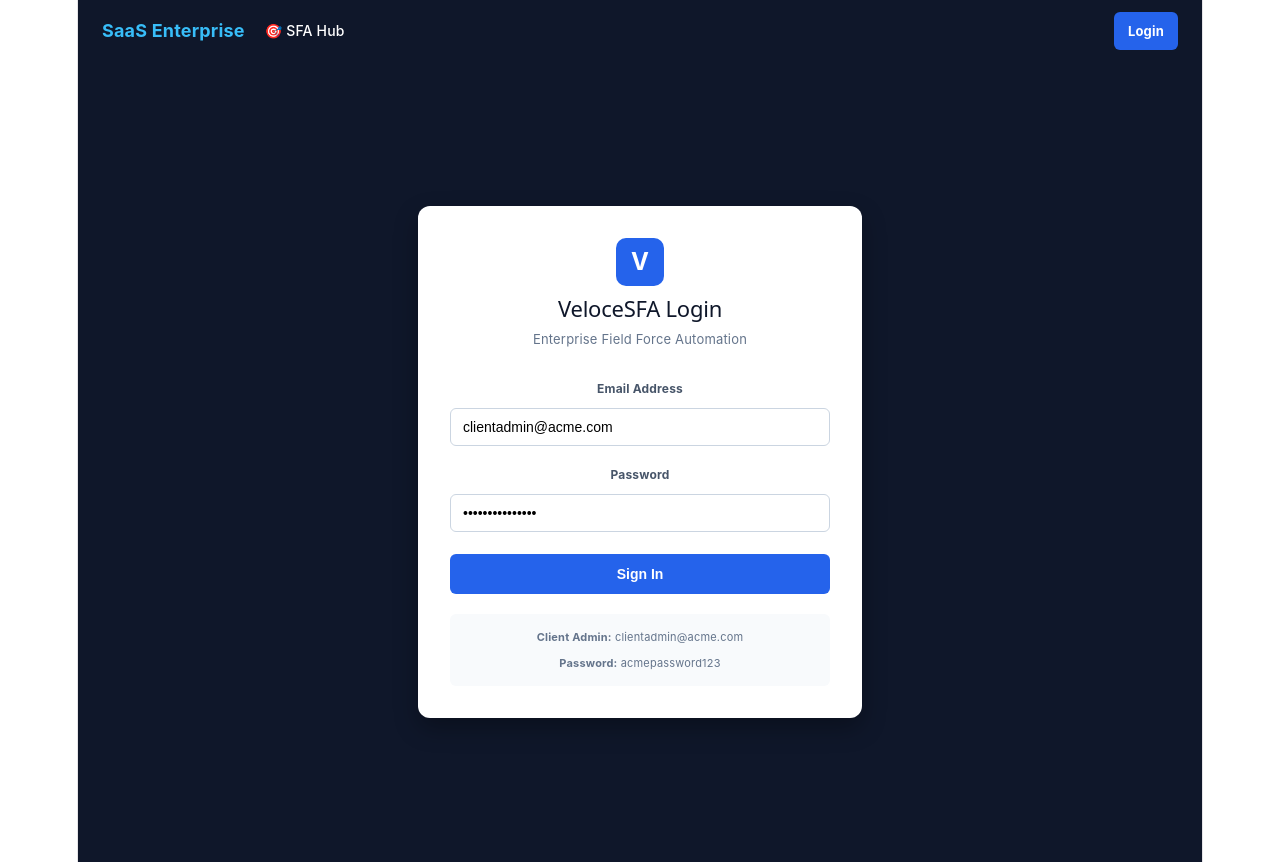
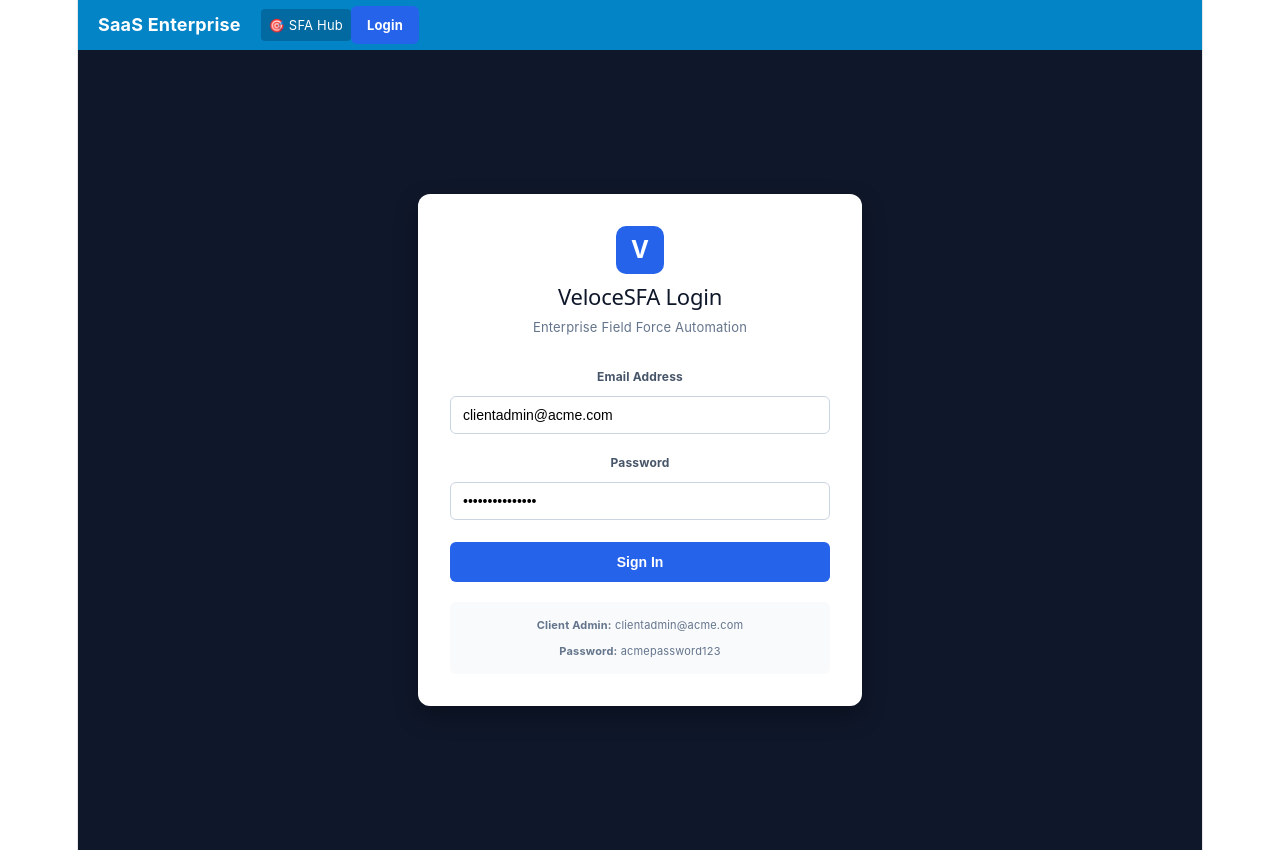
Before and after one commit to mis426/sfa-saas-platform, a React app in the folder frontend/: page /login in a window 1280 px wide. Built offline with nearby package versions, Linux system fonts and the light colour scheme; no server answers; the HTML template or start-up script is replaced by a standard one.

Commit message:
Fix Navbar auth state and show dynamic Logout button

```diff
--- a/frontend/src/components/Navbar.jsx
+++ b/frontend/src/components/Navbar.jsx
@@ -3,55 +3,89 @@ import { Link, useNavigate } from 'react-router-dom';
 import { useAuthStore } from '../store/useAuthStore';
 
 const Navbar = () => {
+  const { user, token, logout } = useAuthStore();
   const navigate = useNavigate();
-  const { user, logout } = useAuthStore();
-  const isAdmin = user?.role?.toLowerCase() === 'admin' || user?.role?.toLowerCase() === 'superadmin';
 
   const handleLogout = () => {
+    logout();
     localStorage.removeItem('token');
-    localStorage.removeItem('user');
-    if (logout) logout();
     navigate('/login');
   };
 
+  const isAuthenticated = Boolean(user && (token || localStorage.getItem('token')));
+
   return (
-    <div style={{ backgroundColor: '#0f172a', padding: '12px 24px', display: 'flex', justifyContent: 'space-between', alignItems: 'center', color: '#fff', fontFamily: 'Inter, sans-serif' }}>
-
+    <div style={{
+      height: '50px',
+      backgroundColor: '#0284c7',
+      color: '#ffffff',
+      display: 'flex',
+      justify: 'space-between',
+      alignItems: 'center',
+      padding: '0 20px',
+      fontFamily: 'Inter, sans-serif'
+    }}>
       <div style={{ display: 'flex', alignItems: 'center', gap: '20px' }}>
-        <Link to="/" style={{ textDecoration: 'none', color: '#38bdf8', fontWeight: 'bold', fontSize: '18px' }}>
+        <Link to="/sfa" style={{ color: '#ffffff', fontWeight: 'bold', fontSize: '18px', textDecoration: 'none' }}>
           SaaS Enterprise
         </Link>
-
-        {/* Hide Main Dashboard link for standard field sales reps */}
-        {isAdmin && (
-          <Link to="/dashboard" style={{ textDecoration: 'none', color: '#94a3b8', fontSize: '14px', fontWeight: '500' }}>
-            Main Dashboard
-          </Link>
-        )}
-
-        <Link to="/sfa" style={{ textDecoration: 'none', color: '#fff', fontSize: '14px', fontWeight: '500', display: 'flex', alignItems: 'center', gap: '6px' }}>
+        <span style={{ fontSize: '13px', backgroundColor: '#0369a1', padding: '3px 8px', borderRadius: '4px' }}>
           🎯 SFA Hub
-        </Link>
+        </span>
       </div>
 
-      <div style={{ display: 'flex', alignItems: 'center', gap: '16px' }}>
-        {user ? (
+      <div style={{ display: 'flex', alignItems: 'center', gap: '15px' }}>
+        {isAuthenticated ? (
           <>
-            <span style={{ fontSize: '13px', color: '#cbd5e1' }}>{user.email}</span>
+            <span style={{ fontSize: '13px', color: '#e0f2fe' }}>
+              👤 {user?.email || 'Logged In'} ({user?.role || 'user'})
+            </span>
+
+            {user?.role === 'superadmin' && (
+              <Link to="/superadmin" style={{ color: '#fff', fontSize: '13px', textDecoration: 'none', fontWeight: 'bold' }}>
+                SuperAdmin Panel
+              </Link>
+            )}
+
+            {(user?.role === 'admin' || user?.role === 'superadmin') && (
+              <Link to="/settings" style={{ color: '#fff', fontSize: '13px', textDecoration: 'none', fontWeight: 'bold' }}>
+                ⚙️ Settings
+              </Link>
+            )}
+
             <button
               onClick={handleLogout}
-              style={{ backgroundColor: '#ef4444', color: '#fff', border: 'none', padding: '6px 12px', borderRadius: '6px', fontSize: '12px', fontWeight: 'bold', cursor: 'pointer' }}
+              style={{
+                backgroundColor: '#ef4444',
+                color: '#ffffff',
+                border: 'none',
+                padding: '6px 14px',
+                borderRadius: '6px',
+                fontWeight: 'bold',
+                cursor: 'pointer',
+                fontSize: '12px'
+              }}
             >
               Logout
             </button>
           </>
         ) : (
-          <Link to="/login" style={{ textDecoration: 'none', backgroundColor: '#2563eb', color: '#fff', padding: '6px 14px', borderRadius: '6px', fontSize: '13px', fontWeight: 'bold' }}>
+          <Link
+            to="/login"
+            style={{
+              backgroundColor: '#2563eb',
+              color: '#ffffff',
+              padding: '6px 16px',
+              borderRadius: '6px',
+              fontWeight: 'bold',
+              textDecoration: 'none',
+              fontSize: '13px'
+            }}
+          >
             Login
           </Link>
         )}
       </div>
-
     </div>
   );
 };
```
